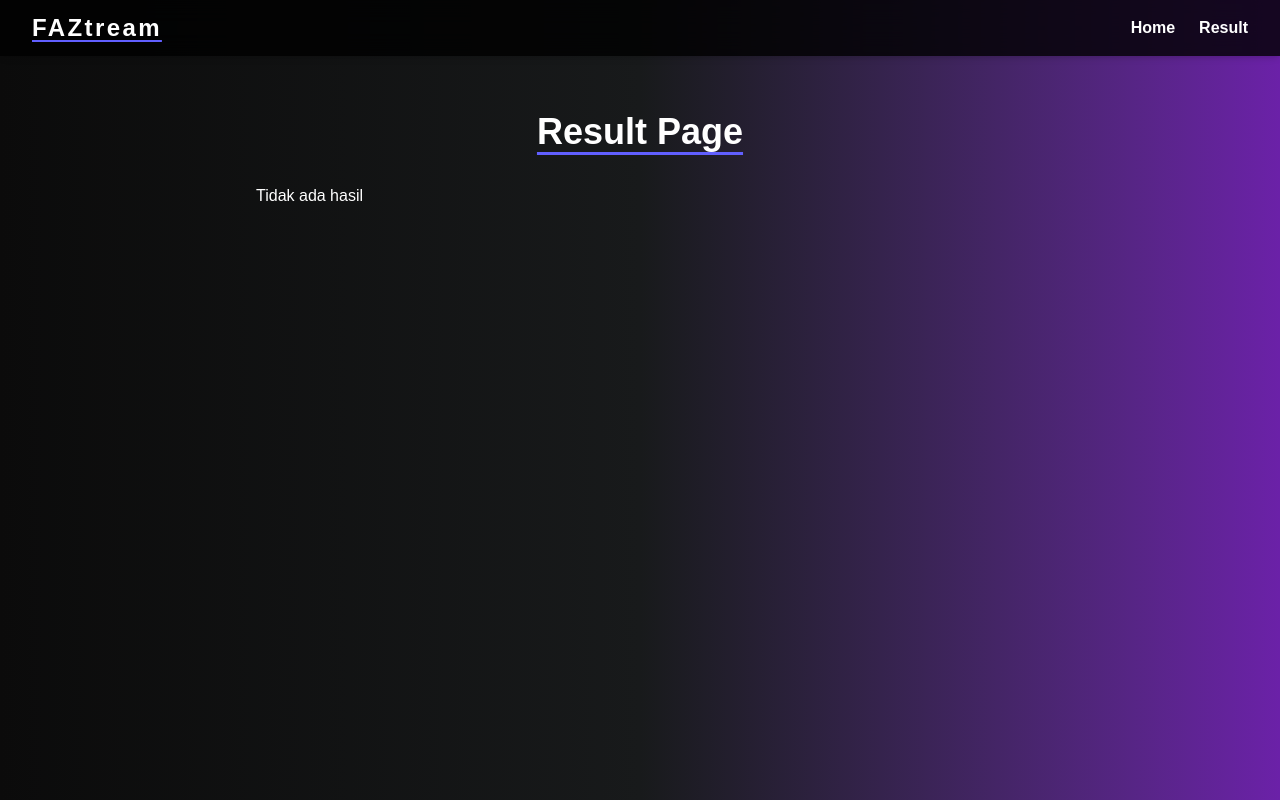
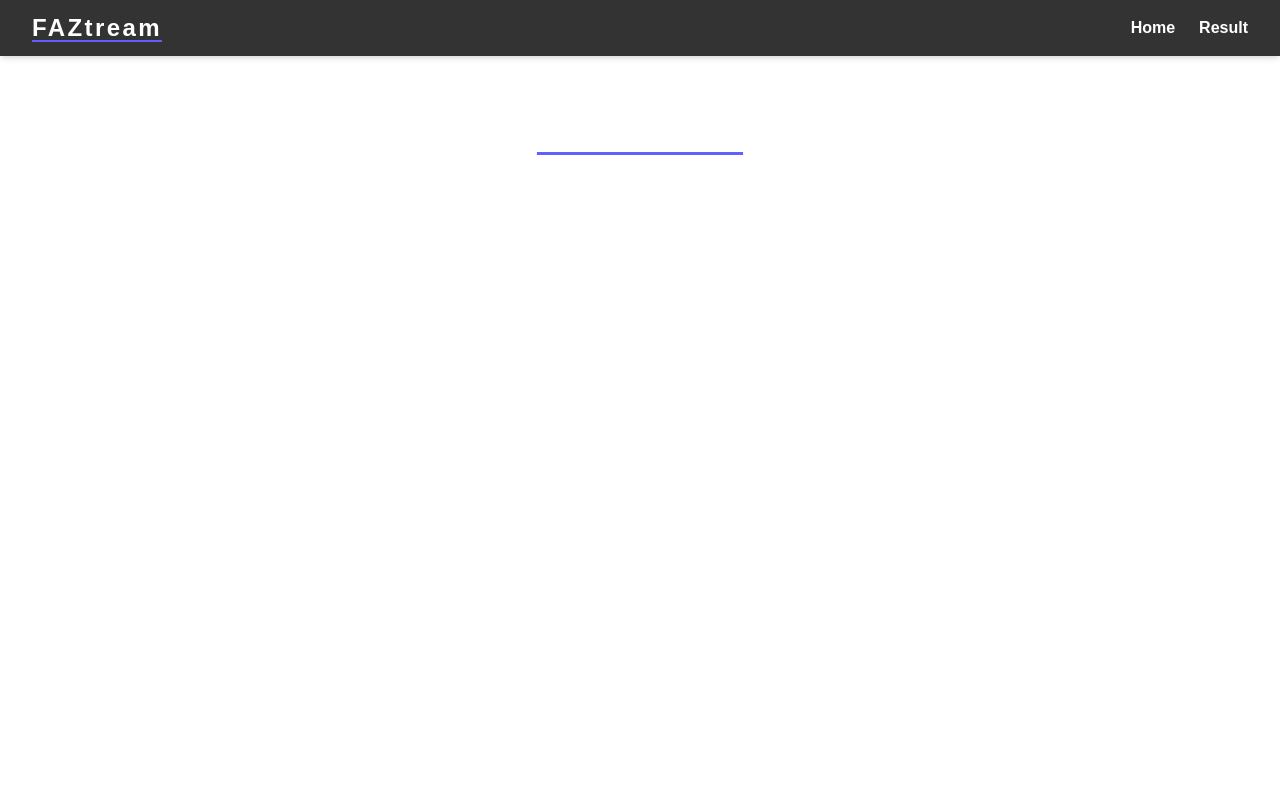
Before and after one commit to nasswcksn/FAZtream, a Next.js app in the folder frontend_test/: page /result in a window 1280 px wide. Built offline with nearby package versions, Linux system fonts and the light colour scheme; a web font is replaced by a local one.

Commit message:
update background and adding card elemen

```diff
--- a/frontend_test/src/app/result/page.js
+++ b/frontend_test/src/app/result/page.js
@@ -41,24 +41,32 @@ export default function ResultPage() {
           <Link href="/result" className="text-white font-semibold hover:text-indigo-400 transition-colors duration-200">Result</Link>
         </div>
       </nav>
-      <div className="pt-20 min-h-screen bg-gradient-to-r from-[#0B0B0B] via-[#181A1B] to-[#6B21A8] flex flex-col items-center">
+      <div className="pt-20 min-h-screen bg-transparent flex flex-col items-center">
         <h1 className={`text-white text-4xl font-extrabold mt-8 mb-8 ${kadwa.className} underline underline-offset-8 decoration-indigo-500`}>Result Page</h1>
         {loading && <div className="text-white">Loading...</div>}
         {error && <div className="text-red-500">Error: {error}</div>}
         {!loading && !error && (
-          <div className="w-full max-w-3xl grid grid-cols-1 md:grid-cols-2 gap-8">
+          <div className="w-full max-w-6xl grid grid-cols-1 sm:grid-cols-2 lg:grid-cols-4 gap-8">
             {results.length === 0 ? (
-              <div className="text-white">Tidak ada hasil</div>
+              <div className="text-white col-span-4">Tidak ada hasil</div>
             ) : (
               results.map((movie, idx) => (
-                <div key={idx} className="bg-white/90 rounded-xl shadow-lg p-6 flex gap-4 items-center hover:scale-105 hover:shadow-2xl transition-all duration-300">
-                  <img src={movie.poster || "/movie.png"} alt={movie.title} className="w-24 h-32 object-cover rounded-lg border border-indigo-200" />
-                  <div>
-                    <div className="text-xl font-bold text-indigo-700 mb-1">{movie.title} <span className="text-gray-500 font-normal">({movie.year})</span></div>
-                    <div className="text-sm text-gray-600 mb-2">Genre: {movie.genre}</div>
-                    <div className="text-gray-800 text-sm mb-2">{movie.desc}</div>
+                <a
+                  key={idx}
+                  href={movie.link || '#'}
+                  target="_blank"
+                  rel="noopener noreferrer"
+                  className="bg-white/90 rounded-xl shadow-lg p-6 flex flex-col items-center hover:scale-105 hover:shadow-2xl transition-all duration-300 cursor-pointer"
+                  style={{ textDecoration: 'none' }}
+                >
+                  <img src={movie.poster || "/movie.png"} alt={movie.title} className="w-24 h-32 object-cover rounded-lg border border-indigo-200 mb-3" />
+                  <div className="text-center">
+                    <div className="text-lg font-bold text-indigo-700 mb-1">{movie.title} {movie.year ? <span className="text-gray-500 font-normal">({movie.year})</span> : null}</div>
+                    <div className="text-sm text-gray-600 mb-1">Genre: {movie.genre || '-'}</div>
+                    <div className="text-sm text-gray-600 mb-1">Release: {movie.date || '-'}</div>
+                    <div className="text-gray-800 text-xs mb-2 line-clamp-4 min-h-[64px]">{movie.overview || '-'}</div>
                   </div>
-                </div>
+                </a>
               ))
             )}
           </div>
```
